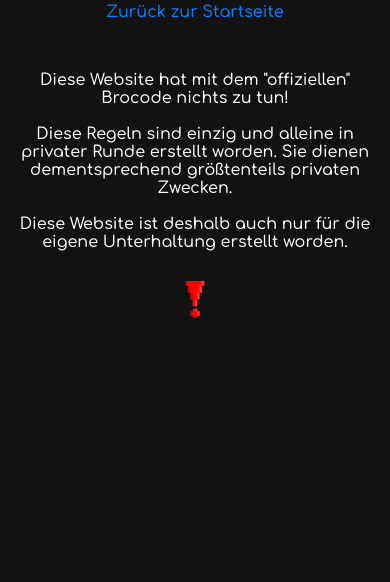
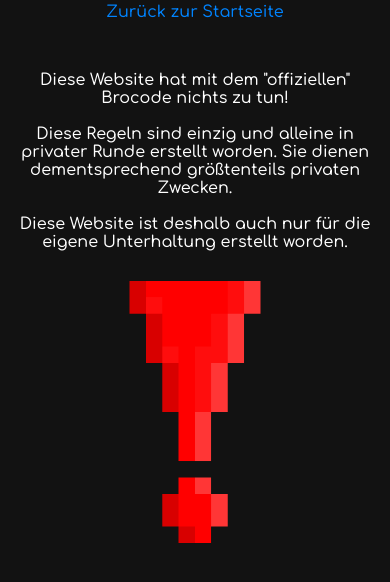
Before and after one commit to bcx0Jxkob/Brocode, a plain HTML site: page disclaimer.html in a window 390 px wide. Shown: the part 96-678 px from the top of the page. Drawn offline with Linux system fonts and the light colour scheme.

Commit message:
Update disclaimer.css

```diff
--- a/disclaimer.css
+++ b/disclaimer.css
@@ -47,4 +47,10 @@ body {
     text-align: center;
     margin-top: 25px;
   }
+
+  .image img {
+    text-align: center;
+    margin-top: 30px;
+    width: 70%;
+  }
 }
```
